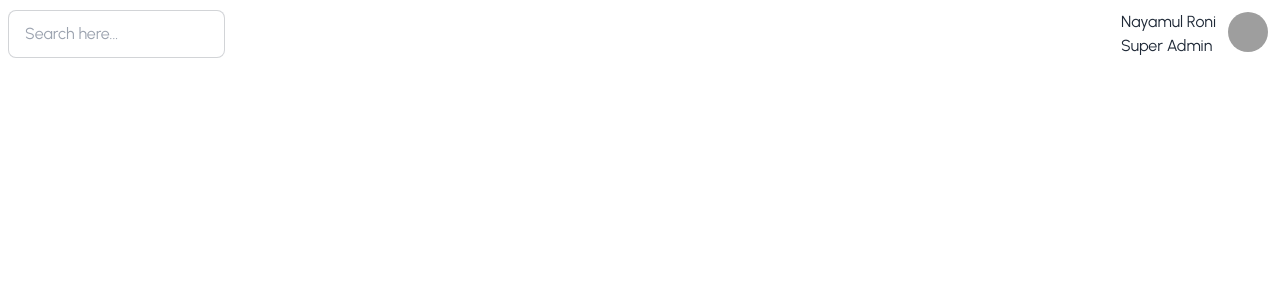
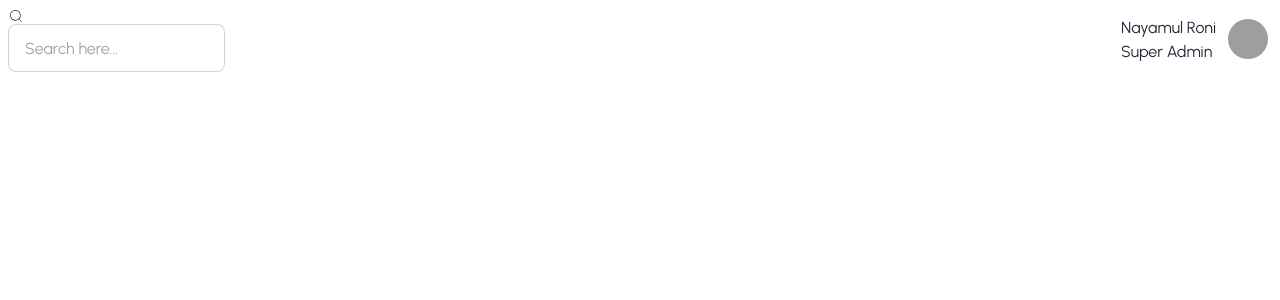
Before and after one commit to JannatulAfrozFaria/admin-layout, a React (Vite) app: page / in a window 1280 px wide. Shown: the top 300 px of the page. Built offline with nearby package versions, Linux system fonts and the light colour scheme; grey boxes are pictures that could not be loaded; a web font is replaced by a local one.

Commit message:
react-icons installed

```diff
--- a/package.json
+++ b/package.json
@@ -14,6 +14,7 @@
     "match-sorter": "^7.0.0",
     "react": "^18.3.1",
     "react-dom": "^18.3.1",
+    "react-icons": "^5.3.0",
     "react-router-dom": "^6.27.0",
     "sort-by": "^1.2.0"
   },
--- a/src/Home/HomeComponents/NavBar.jsx
+++ b/src/Home/HomeComponents/NavBar.jsx
@@ -1,4 +1,4 @@
-
+import { CiSearch } from "react-icons/ci";
 
 const NavBar = () => {
     return (
@@ -6,7 +6,7 @@ const NavBar = () => {
             <div className="navbar bg-base-100">
                 <div className="flex-1">
                     <div className="form-control">
-                        <input type="text" placeholder="Search here..." className="input input-bordered w-24 md:w-auto" />
+                    <CiSearch /> <input type="text" placeholder="Search here..." className="input input-bordered w-24 md:w-auto" />
                     </div>
                 </div>
                 <div className="flex-none gap-2">
```
Also changed, not shown: 1 other file (tests, documents, lock files or other folders).
